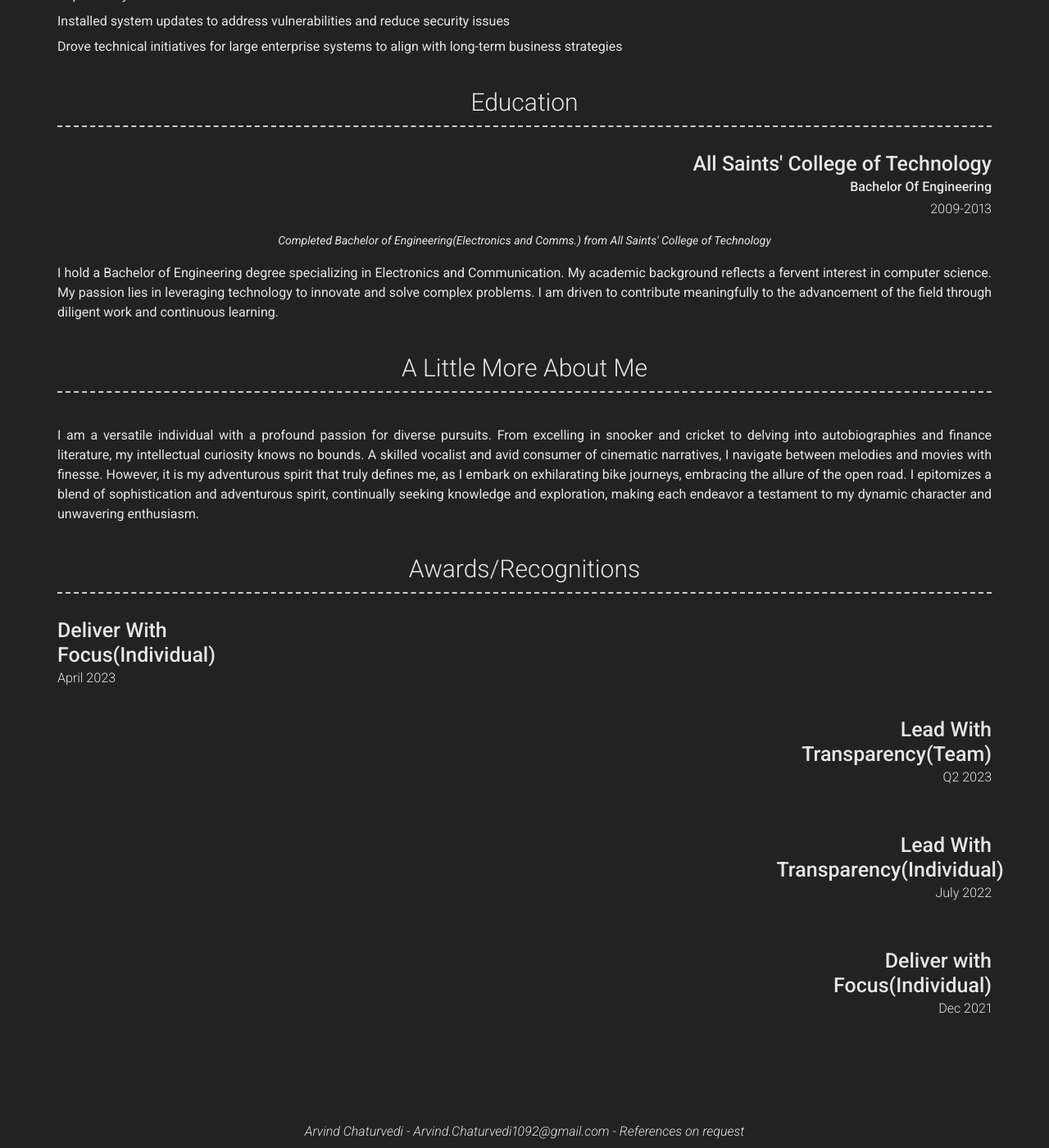
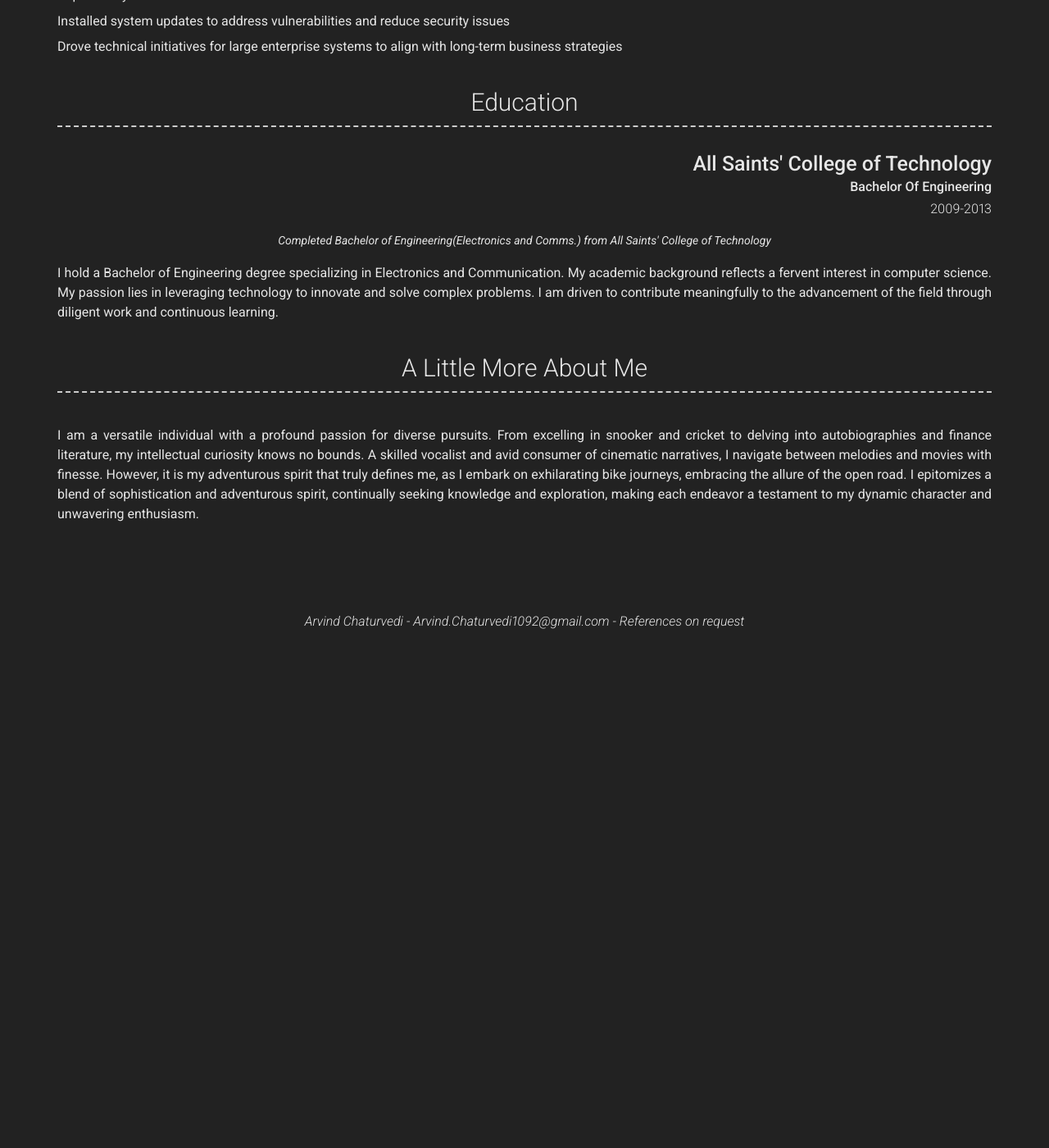
Before and after one commit to ArvindChaturvedi/Arvind-CV, a Jekyll site: the page built from index.md, in a window 1280 px wide and 1400 px high, scrolled down 2537 px. Shown: the whole window at 82% size. Built offline with Jekyll 4.4.1, drawn with Linux system fonts in a browser that asks for light colours; nearby versions of some CDN libraries; after the commit the page ends 3315 px from its top, so only the background shows below that.

Commit message:
Muddha khatam

```diff
--- a/_config.yml
+++ b/_config.yml
@@ -153,22 +153,6 @@ content:
     content: | # this will include new lines to allow paragraphs
       I am a versatile individual with a profound passion for diverse pursuits. From excelling in snooker and cricket to delving into autobiographies and finance literature, my intellectual curiosity knows no bounds. A skilled vocalist and avid consumer of cinematic narratives, I navigate between melodies and movies with finesse. However, it is my adventurous spirit that truly defines me, as I embark on exhilarating bike journeys, embracing the allure of the open road. I epitomizes a blend of sophistication and adventurous spirit, continually seeking knowledge and exploration, making each endeavor a testament to my dynamic character and unwavering enthusiasm.
 
-  - title: Awards/Recognitions
-    layout: list
-    content:
-      - layout: middle
-        title: Deliver With Focus(Individual)
-        caption: April 2023
-      - layout: right
-        title: Lead With Transparency(Team)
-        caption: Q2 2023
-      - layout: right
-        title: Lead With Transparency(Individual)
-        caption: July 2022
-      - layout: right
-        title:  Deliver with Focus(Individual)
-        caption: Dec 2021
-
 # Footer
 footer_show_references: true
 # references_title: References on request (Override references text)
```
